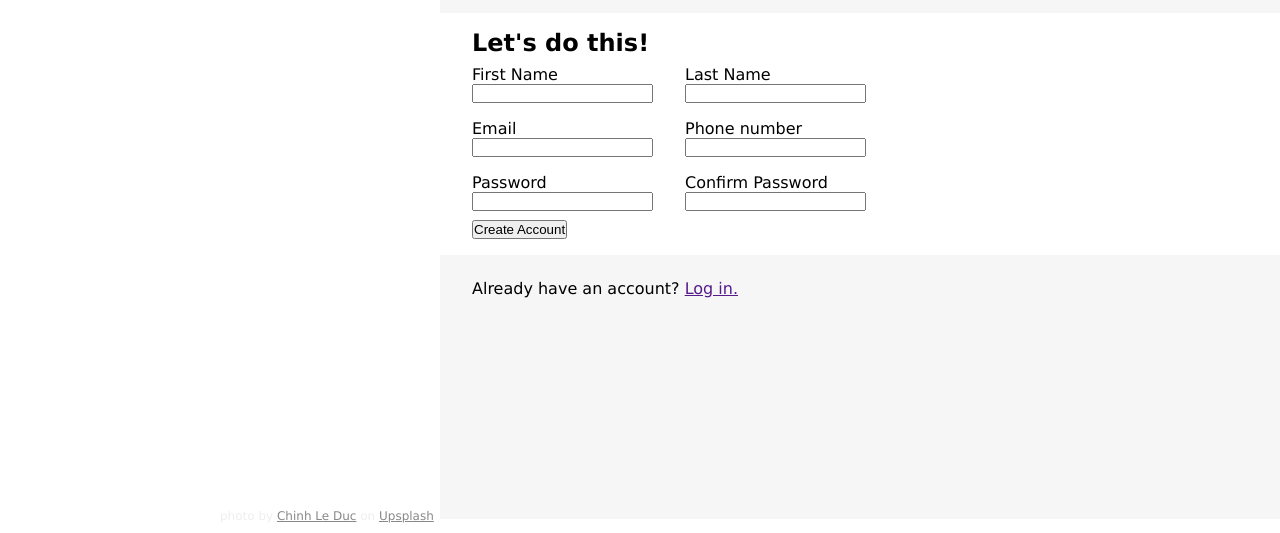
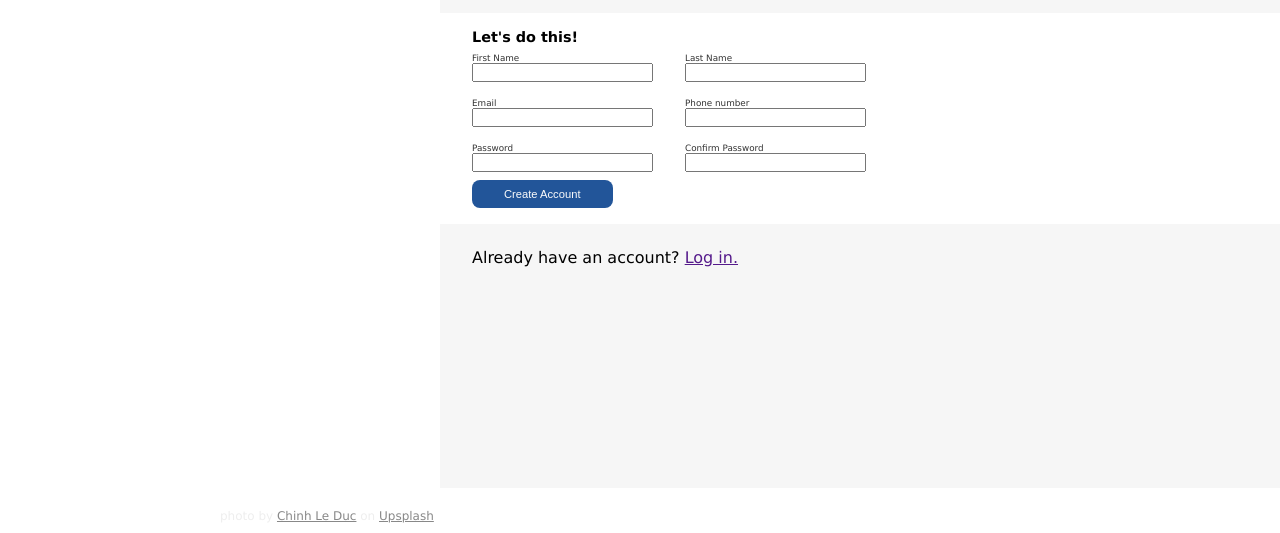
Before and after one commit to jh80/sign-up-form, a plain HTML site: page index.html in a window 1280 px wide. Shown: the part 267-800 px from the top of the page. Drawn offline with Linux system fonts and the light colour scheme.

Commit message:
Style button

```diff
--- a/style.css
+++ b/style.css
@@ -103,7 +103,25 @@ form .form-input {
     margin: .5rem 2rem .5rem 0;
 }
 
+form h2 {
+    font-size: .9rem;
+}
+
+form label {
+    color: #333333;
+    font-size: .55rem;
+}
+
 form section.info-category {
     display: flex;
     flex-direction: row;
 }
+
+form button {
+    color: #fcfcfc;
+    background-color: #225599;
+    font-size: .70rem;
+    padding: .5rem 2rem;
+    border-radius: .5rem ;
+    border: none;
+}
```
